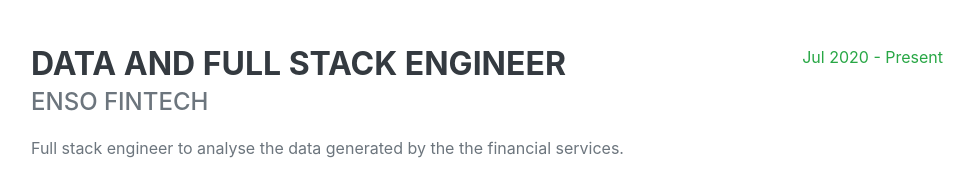
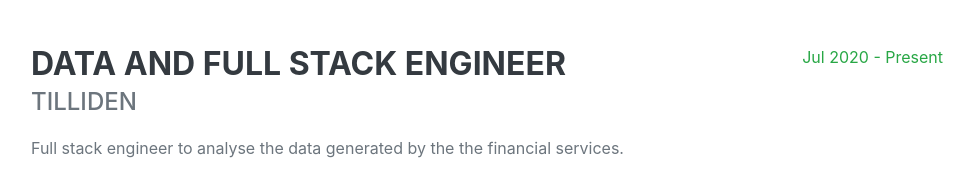
Before and after one commit to brunocenteno/brunocenteno.github.io, a plain HTML site: page index.html in a window 1280 px wide. Shown: the part 951-1125 px from the top of the page, without its empty margins (289-1263 px from the left). Drawn offline with nearby package versions, Linux system fonts and the light colour scheme; a web font is replaced by a local one.

Commit message:
Add Tilliden

```diff
--- a/index.html
+++ b/index.html
@@ -56,7 +56,7 @@
                     <div class="d-flex flex-column flex-md-row justify-content-between mb-5">
                         <div class="flex-grow-1">
                             <h3 class="mb-0">Data and Full Stack Engineer</h3>
-                            <div class="subheading mb-3">Enso Fintech</div>
+                            <div class="subheading mb-3">Tilliden</div>
                             <p>Full stack engineer to analyse the data generated by the the financial services.</p>
                         </div>
                         <div class="flex-shrink-0"><span class="text-primary">Jul 2020 - Present</span></div>
```
